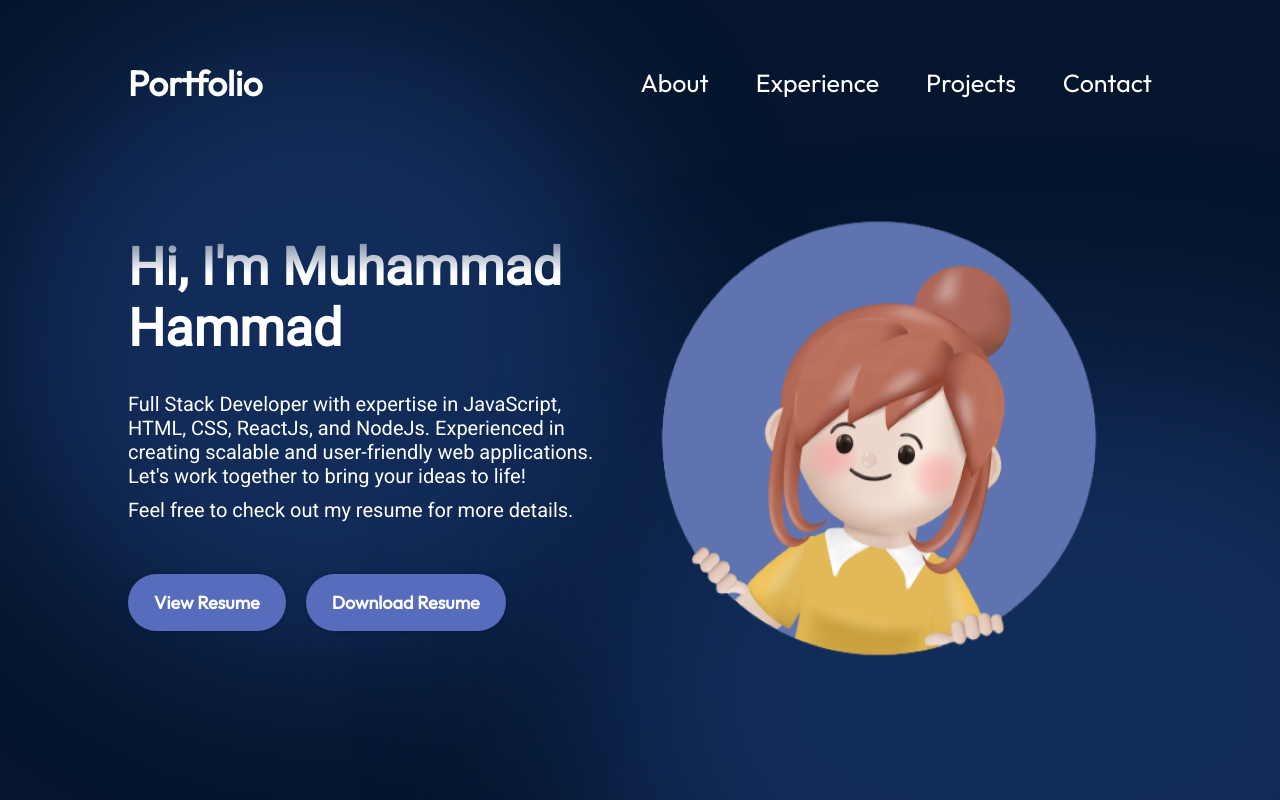
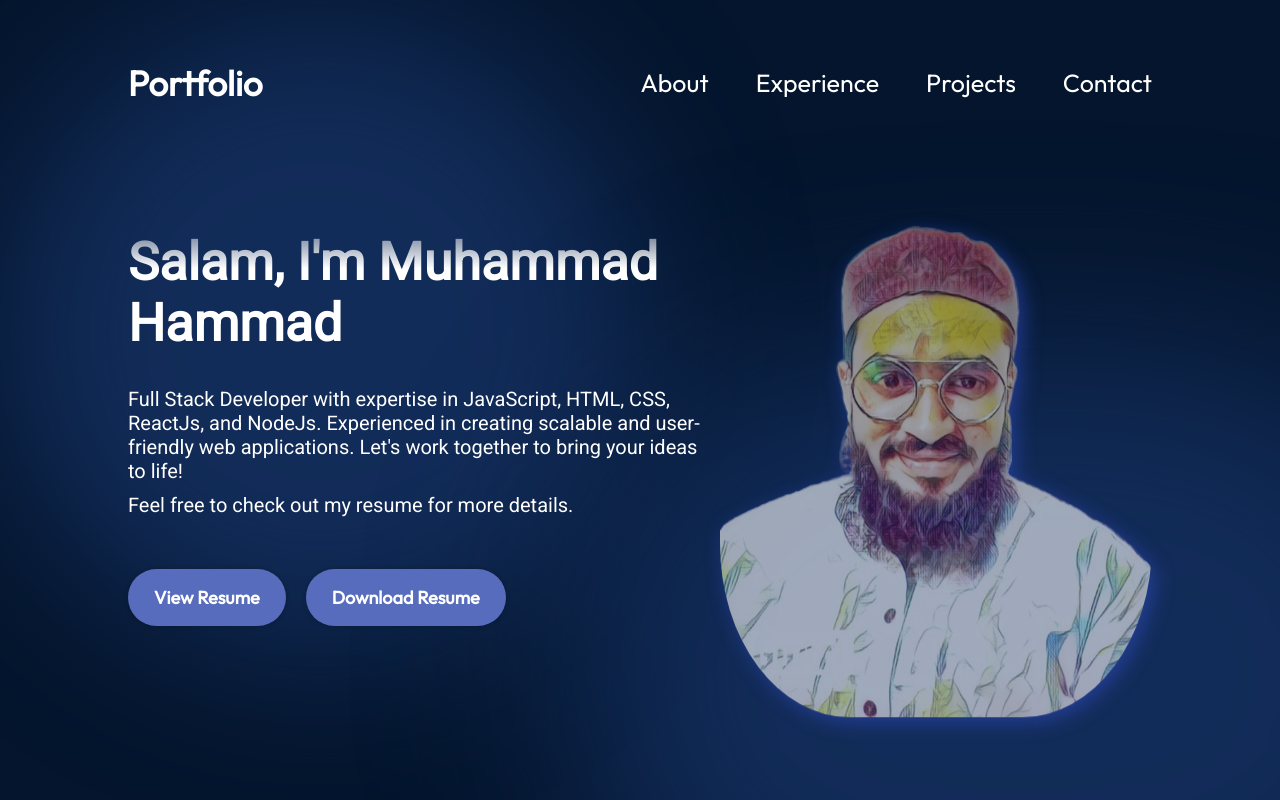
Before and after one commit to HammadShah90/React-Portfolio, a React (Vite) app: page / in a window 1280 px wide. Shown: the top 800 px of the page. Built offline with nearby package versions, Linux system fonts and the light colour scheme.

Commit message:
Hero image change

```diff
--- a/src/components/Hero/Hero.jsx
+++ b/src/components/Hero/Hero.jsx
@@ -14,7 +14,7 @@ export const Hero = () => {
   return (
     <section className={styles.container}>
       <div className={styles.content}>
-        <h1 className={styles.title}>Hi, I'm Muhammad Hammad</h1>
+        <h1 className={styles.title}>Salam, I'm Muhammad Hammad</h1>
         <p className={styles.desc} style={{marginBottom: "10px"}}>
           Full Stack Developer with expertise in JavaScript, HTML, CSS, ReactJs,
           and NodeJs. Experienced in creating scalable and user-friendly web
--- a/src/components/Hero/Hero.module.css
+++ b/src/components/Hero/Hero.module.css
@@ -5,7 +5,7 @@
   display: flex;
   align-items: center;
   justify-content: space-between;
-    margin-top: 49px;
+  margin-top: 35px;
   z-index: 1;
   margin-left: 10%;
   margin-right: 10%;
@@ -58,9 +58,11 @@
 }
 
 .heroImg {
-    width: 70%;
+  width: 65%;
   z-index: 1;
-
+  border-radius: 30%;
+  opacity: 0.6;
+  filter: drop-shadow(5px 5px 10px #314bbe);
   animation-name: floating;
   animation-duration: 3s;
   animation-iteration-count: infinite;
@@ -107,7 +109,6 @@
   z-index: 0;
 }
 
-
 @media screen and (max-width: 950px) {
   .container {
     flex-direction: column-reverse;
```
Also changed, not shown: assets/hero/heroImage.png. Lines whose indentation alone changed are shown as unchanged.
